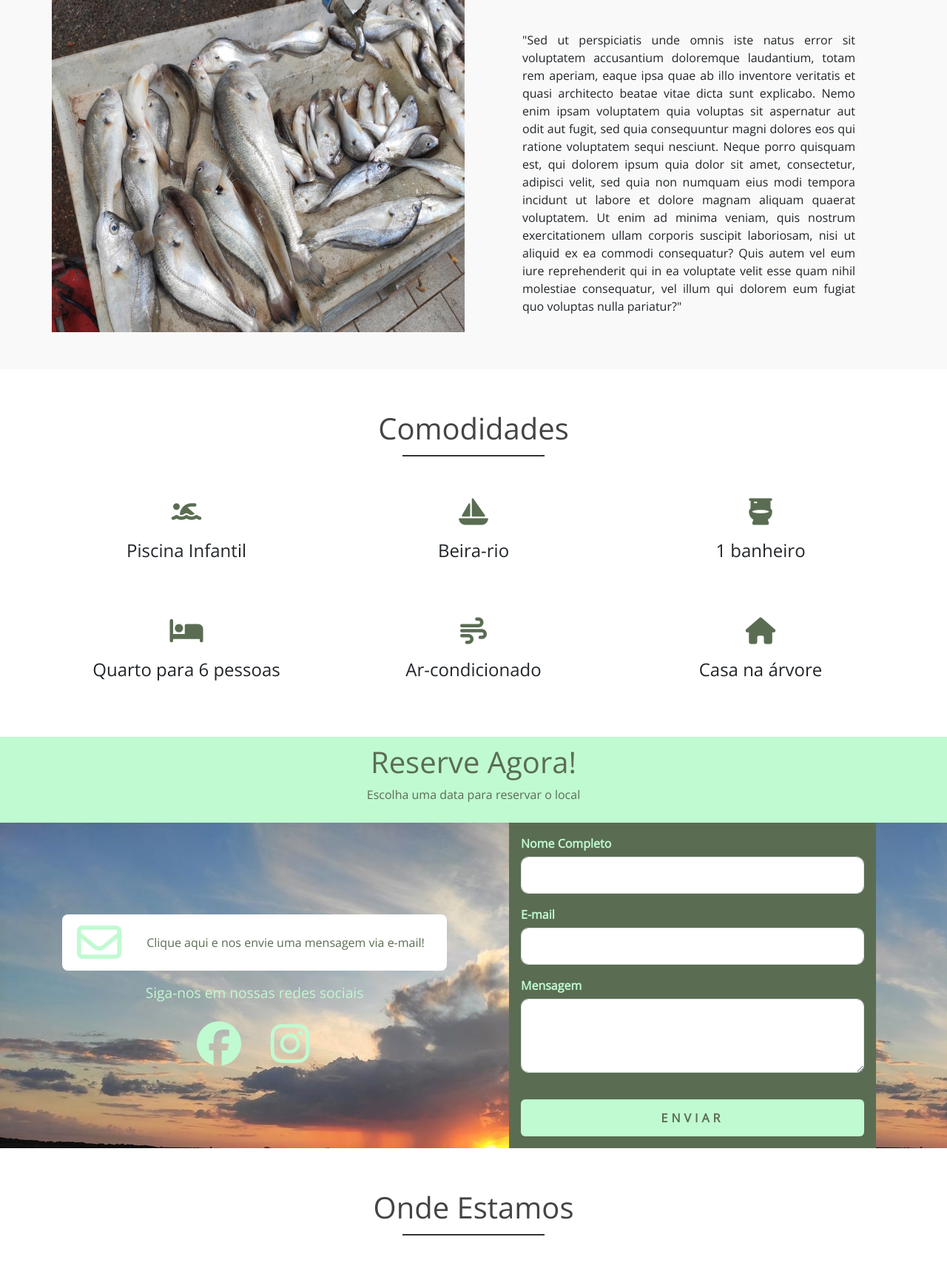
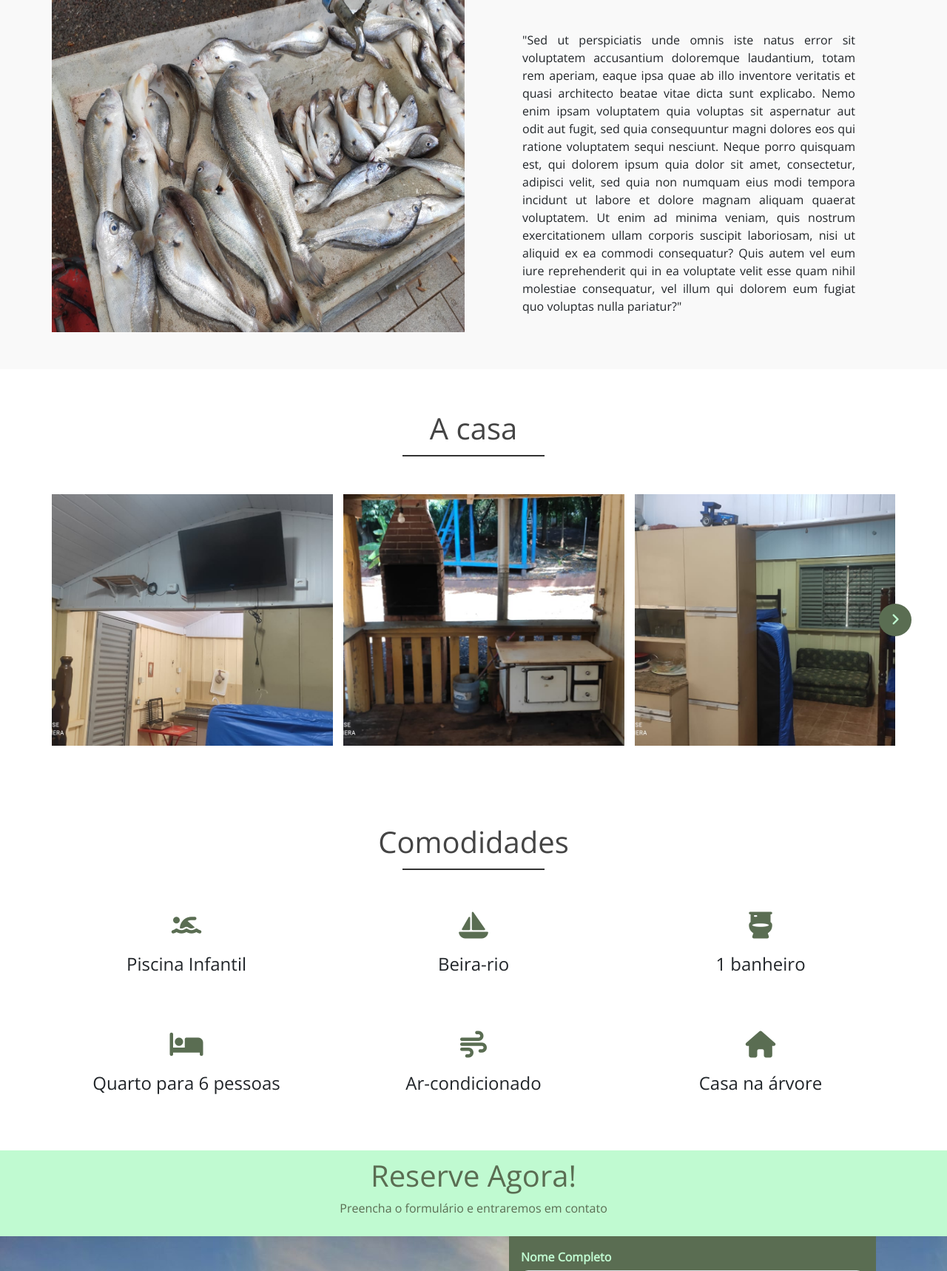
Before and after one commit to bieelpaiao/Rancho, a PHP site: page / in a window 1280 px wide. Shown: the part 896-2614 px from the top of the page at 74% size. Run offline with PHP 8.4, Linux system fonts and the light colour scheme; some libraries are stand-ins or nearby versions; some web fonts are replaced.

Commit message:
Add: Galeria de Imagens | Rfc: Reservar com datas

```diff
--- a/assets/css/styles.css
+++ b/assets/css/styles.css
@@ -152,7 +152,115 @@ header, .navbar {
     margin-top: 42px;
 }
 
-/* ----------------------------------------- ÁREAS DE PESQUISA ----------------------------------------- */
+.wrapper{
+    display: flex;
+    max-width: 1200px;
+    position: relative;
+  }
+  .wrapper i{
+    top: 50%;
+    height: 44px;
+    width: 44px;
+    color: var(--main-color);
+    cursor: pointer;
+    font-size: 1.15rem;
+    position: absolute;
+    text-align: center;
+    line-height: 44px;
+    background: var(--secondary-color);
+    border-radius: 50%;
+    transform: translateY(-50%);
+    transition: transform 0.1s linear;
+  }
+  .wrapper i:active{
+    transform: translateY(-50%) scale(0.9);
+  }
+  .wrapper i:hover{
+    background: var(--tertiary-color);
+  }
+  .wrapper i:first-child{
+    left: -22px;
+    z-index: 1000;
+    display: none;
+  }
+  .wrapper i:last-child{
+    right: -22px;
+  }
+  .wrapper .carrossel{
+    cursor: pointer;
+    overflow: hidden;
+    white-space: nowrap;
+    scroll-behavior: smooth;
+  }
+  .carrossel.dragging{
+    cursor: grab;
+    scroll-behavior: auto;
+  }
+  .carrossel.dragging img{
+    pointer-events: none;
+  }
+  .carrossel img{
+    height: 340px;
+    object-fit: cover;
+    user-select: none;
+    margin-left: 14px;
+    width: calc(100% / 3);
+  }
+  .carrossel img:first-child{
+    margin-left: 0px;
+  }
+
+  @media screen and (max-width: 900px) {
+    .carrossel img{
+      width: calc(100% / 2);
+    }
+  }
+
+  @media screen and (max-width: 550px) {
+    .carrossel img{
+      width: 100%;
+    }
+  }
+
+  .modal-dialog {
+    max-width: 100vh;
+    max-height: 90vh;
+  }
+
+  .modal-dialog img{
+    width: 100%;
+    height: 100%;
+  }
+
+  .modal-dialog .btn{
+    background-color: var(--secondary-color);
+    color: var(--main-color);
+  }
+
+  .modal-dialog .btn:hover{
+    background-color: var(--tertiary-color);
+    color: var(--main-color);
+  }
+
+#zoom {
+    position: fixed;
+    top: 0;
+    left: 0;
+    width: 100%;
+    height: 100%;
+    background-color: rgba(0,0,0,0.7);
+    display: none;
+}
+
+#zoom-img {
+    position: absolute;
+    top: 50%;
+    left: 50%;
+    transform: translate(-50%, -50%);
+    max-width: 90%;
+    max-height: 90%;
+}
+
 #services-area .container {
 padding-bottom: 0;
 }
@@ -197,33 +305,24 @@ color: var(--tertiary-color);
     color: var(--secondary-color);
 }
 
-#contact-card {
-    background-color: white;
-}
-
 #contact-content {
     background-image: url("../img/sol-mar.jpg");
 }
 
-#contact-card i, #contact-medias i {
-    color: var(--main-color);
-    font-size: 60px;
-    width: 60px;
+.dates-bg {
+    background-color: var(--secondary-color);
+    padding: 15px;
+    border-bottom-left-radius: 10px;
+    border-bottom-right-radius: 10px;
 }
 
-#contact-content a {
-    color: var(--main-color);
-    text-decoration: none;
-}
-
-#card-text {
-    margin: 0;
+.dates-title-bg {
+    background-color: var(--main-color);
+    padding: 3px;
+    border-top-right-radius: 10px;
+    border-top-left-radius: 10px;
     color: var(--secondary-color);
-}
-
-#social-media {
-    color: var(--main-color);
-    font-size: 1.2rem;
+    font-weight: bold;
 }
 
 .contact-form-bg {
@@ -231,7 +330,7 @@ color: var(--tertiary-color);
     height: 100%;
 }
 
-#inputMessage {
+#mensagem {
     height: 100px;
 }
 
@@ -285,7 +384,7 @@ color: var(--tertiary-color);
     padding: 15px;
 }
 
-#services-area, #about-area, #location-area {
+#services-area, #about-area, #location-area, #gallery-area {
     scroll-margin-top: 60px;
 }
 
--- /dev/null
+++ b/assets/js/script.js
@@ -0,0 +1,73 @@
+const carrossel = document.querySelector(".carrossel"),
+firstImg = carrossel.querySelectorAll("img")[0],
+arrowIcons = document.querySelectorAll(".wrapper i");
+
+let isDragStart = false, isDragging = false, prevPageX, prevScrollLeft, positionDiff;
+
+const showHideIcons = () => {
+    // showing and hiding prev/next icon according to carrossel scroll left value
+    let scrollWidth = carrossel.scrollWidth - carrossel.clientWidth; // getting max scrollable width
+    arrowIcons[0].style.display = carrossel.scrollLeft == 0 ? "none" : "block";
+    arrowIcons[1].style.display = carrossel.scrollLeft == scrollWidth ? "none" : "block";
+}
+
+arrowIcons.forEach(icon => {
+    icon.addEventListener("click", () => {
+        let firstImgWidth = firstImg.clientWidth + 14; // getting first img width & adding 14 margin value
+        // if clicked icon is left, reduce width value from the carrossel scroll left else add to it
+        carrossel.scrollLeft += icon.id == "left" ? -firstImgWidth : firstImgWidth;
+        setTimeout(() => showHideIcons(), 60); // calling showHideIcons after 60ms
+    });
+});
+
+const autoSlide = () => {
+    // if there is no image left to scroll then return from here
+    if(carrossel.scrollLeft - (carrossel.scrollWidth - carrossel.clientWidth) > -1 || carrossel.scrollLeft <= 0) return;
+
+    positionDiff = Math.abs(positionDiff); // making positionDiff value to positive
+    let firstImgWidth = firstImg.clientWidth + 14;
+    // getting difference value that needs to add or reduce from carrossel left to take middle img center
+    let valDifference = firstImgWidth - positionDiff;
+
+    if(carrossel.scrollLeft > prevScrollLeft) { // if user is scrolling to the right
+        return carrossel.scrollLeft += positionDiff > firstImgWidth / 3 ? valDifference : -positionDiff;
+    }
+    // if user is scrolling to the left
+    carrossel.scrollLeft -= positionDiff > firstImgWidth / 3 ? valDifference : -positionDiff;
+}
+
+const dragStart = (e) => {
+    // updatating global variables value on mouse down event
+    isDragStart = true;
+    prevPageX = e.pageX || e.touches[0].pageX;
+    prevScrollLeft = carrossel.scrollLeft;
+}
+
+const dragging = (e) => {
+    // scrolling images/carrossel to left according to mouse pointer
+    if(!isDragStart) return;
+    e.preventDefault();
+    isDragging = true;
+    carrossel.classList.add("dragging");
+    positionDiff = (e.pageX || e.touches[0].pageX) - prevPageX;
+    carrossel.scrollLeft = prevScrollLeft - positionDiff;
+    showHideIcons();
+}
+
+const dragStop = () => {
+    isDragStart = false;
+    carrossel.classList.remove("dragging");
+
+    if(!isDragging) return;
+    isDragging = false;
+    autoSlide();
+}
+
+carrossel.addEventListener("mousedown", dragStart);
+carrossel.addEventListener("touchstart", dragStart);
+
+document.addEventListener("mousemove", dragging);
+carrossel.addEventListener("touchmove", dragging);
+
+document.addEventListener("mouseup", dragStop);
+carrossel.addEventListener("touchend", dragStop);
--- a/index.html
+++ b/index.php
@@ -7,6 +7,7 @@
         <link href="https://cdn.jsdelivr.net/npm/bootstrap@5.3.0-alpha1/dist/css/bootstrap.min.css" rel="stylesheet" integrity="sha384-GLhlTQ8iRABdZLl6O3oVMWSktQOp6b7In1Zl3/Jr59b6EGGoI1aFkw7cmDA6j6gD" crossorigin="anonymous">
         <link href="assets/css/styles.css" rel="stylesheet">
         <script src="https://kit.fontawesome.com/18c0c84c7c.js" crossorigin="anonymous"></script>
+        <script src="./assets/js/script.js" defer></script>
     </head>
 
     <body>
@@ -32,7 +33,7 @@
                             </li>
 
                             <li class="nav-item">
-                                <a class="nav-link" href="#">A Casa</a>
+                                <a class="nav-link" href="#gallery-area">A Casa</a>
                             </li>
 
                             <li class="nav-item">
@@ -128,6 +129,26 @@
                 </div>
             </div>
 
+            <div id="gallery-area">
+                <div class="container text-center">
+                    <div class="row align-items-center">
+                        <div class="col-12">
+                            <h3 class="main-title">A casa</h3>
+                        </div>
+
+                        <div class="d-flex align-items-center justify-content-center">
+                            <div class="wrapper">
+                                <i id="left" class="fa-solid fa-angle-left"></i>
+                                <div class="carrossel">
+                                    <?php include "galeria.php" ?>
+                                </div>
+                                <i id="right" class="fa-solid fa-angle-right"></i>
+                            </div>
+                        </div>
+                    </div>
+                </div>
+            </div>
+
             <div id="services-area">
                 <div class="container">
                     <div class="row">
@@ -173,7 +194,7 @@
                     <div class="row align-items-center">
                         <div class="col-12" id="bg-contact-title">
                             <h3 class="contact-title">Reserve Agora!</h3>
-                            <p class="contact-subtitle">Escolha uma data para reservar o local</p>
+                            <p class="contact-subtitle">Preencha o formulário e entraremos em contato</p>
                         </div>
                     </div>
                 </div>
@@ -181,48 +202,42 @@
 
             <div id="contact-content">
                 <div class="container-fluid text-center">
-                    <div class="row align-items-center ps-5 pe-5">
+                    <form class="row align-items-center ps-5 pe-5" action="form.php" method="POST">
                         <div class="col-md-6 p-5">
-                            <a href="mailto:vanderclei05@gmail.com" target="blank">
-                                <div class="row align-items-center rounded-3 p-2 mt-3" id="contact-card">
-                                    <div class="col-md-2">
-                                        <i class="fa-regular fa-envelope"></i>
+                            <div class="dates-title-bg">
+                                <span>Escolha as datas de interesse</span>
+                            </div>
+                            <div class="dates-bg">
+                                <div class="row">
+                                    <div class="col-md-6">
+                                        <label for="inputName" class="form-label">Entrada</label>
+                                        <input type="date" class="form-control" id="data-entrada" name="data-entrada" required>
                                     </div>
 
-                                    <div class="col-md-10">
-                                        <p id="card-text">Clique aqui e nos envie uma mensagem via e-mail!</p>
+                                    <div class="col-md-6">
+                                        <label for="inputName" class="form-label">Saída</label>
+                                        <input type="date" class="form-control" id="data-saida" name="data-saida" required>
                                     </div>
-                                </div>
-                            </a>
-
-                            <div class="text-center my-3" id="social-media">
-                                <p>Siga-nos em nossas redes sociais</p>
-                            </div>
-
-                            <div class="row align-items-center rounded-3 p-2 mt-3" id="contact-medias">
-                                <div class="col">
-                                    <a href="" target="blank"> <i class="fa-brands fa-facebook mx-3"></i> </a>
-                                    <a href="" target="blank"> <i class="fa-brands fa-instagram mx-3"></i> </a>
                                 </div>
                             </div>
                         </div>
 
                         <div class="col-md-6 m-0 px-5">
                             <div class="contact-form-bg p-3">
-                                <form class="row g-3">
+                                <form class="row g-3" action="form.php" method="POST">
                                     <div class="col-md-12 text-start">
                                         <label for="inputName" class="form-label">Nome Completo</label>
-                                        <input type="text" class="form-control" id="inputName">
+                                        <input type="text" class="form-control" id="nome" name="nome" required>
                                     </div>
 
                                     <div class="col-md-12 text-start">
                                         <label for="inputEmail" class="form-label">E-mail</label>
-                                        <input type="text" class="form-control" id="inputEmail">
+                                        <input type="email" class="form-control" id="email" name="email" required>
                                     </div>
 
                                     <div class="col-md-12 text-start">
-                                        <label for="inputMessage" class="form-label">Mensagem</label>
-                                        <textarea class="form-control" id="inputMessage"></textarea>
+                                        <label for="mensagem" class="form-label">Mensagem</label>
+                                        <textarea class="form-control" id="mensagem" name="mensagem" required></textarea>
                                     </div>
 
                                     <div class="col-12">
@@ -231,7 +246,7 @@
                                 </form>
                             </div>
                         </div>
-                    </div>
+                    </form>
                 </div>
             </div>
 
@@ -268,6 +283,8 @@
                 </div>
             </div>
         </footer>
+
+        <script src="https://cdn.jsdelivr.net/npm/@popperjs/core@2.11.6/dist/umd/popper.min.js" integrity="sha384-oBqDVmMz9ATKxIep9tiCxS/Z9fNfEXiDAYTujMAeBAsjFuCZSmKbSSUnQlmh/jp3" crossorigin="anonymous"></script>
         <script src="https://cdn.jsdelivr.net/npm/bootstrap@5.3.0-alpha1/dist/js/bootstrap.bundle.min.js" integrity="sha384-w76AqPfDkMBDXo30jS1Sgez6pr3x5MlQ1ZAGC+nuZB+EYdgRZgiwxhTBTkF7CXvN" crossorigin="anonymous"></script>
     </body>
 </html>
```
Also changed, not shown: form.php (added, +20 -0 lines), galeria.php (added, +30 -0 lines), teste.php (added, +101 -0 lines), assets/galeria/img-1.jpg (added), assets/galeria/img-10.jpg (added), assets/galeria/img-2.jpg (added), assets/galeria/img-3.jpg (added), assets/galeria/img-4.jpg (added), assets/galeria/img-5.jpg (added), assets/galeria/img-6.jpg (added), assets/galeria/img-7.jpg (added), assets/galeria/img-8.jpg (added), assets/galeria/img-9.jpg (added). Lines whose indentation alone changed are shown as unchanged.
